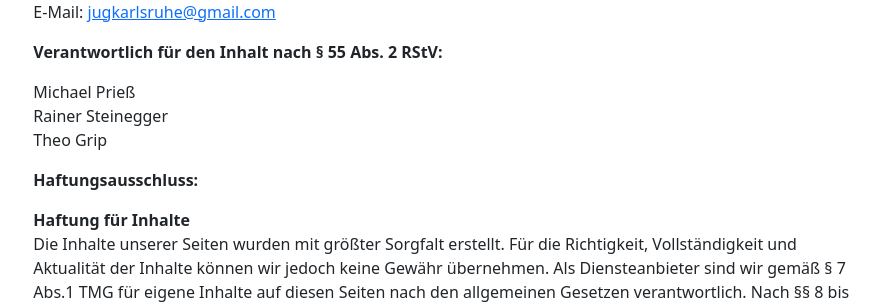
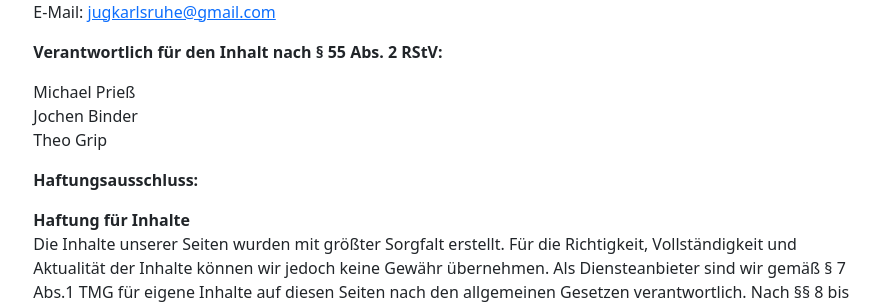
Before and after one commit to jugka/jugka-site, a Jekyll site: the page built from imprint.md, in a window 1280 px wide. Shown: the part 581-885 px from the top of the page, without its empty margins (192-1078 px from the left). Built offline with Jekyll 4.4.1, drawn with Linux system fonts in a browser that asks for light colours.

Commit message:
Update imprint.md

```diff
--- a/imprint.md
+++ b/imprint.md
@@ -28,7 +28,7 @@ permalink: /imprint/
 
 <p>
     Michael Prieß<br>
-    Rainer Steinegger<br>
+    Jochen Binder<br>
     Theo Grip
 </p>
 
```
